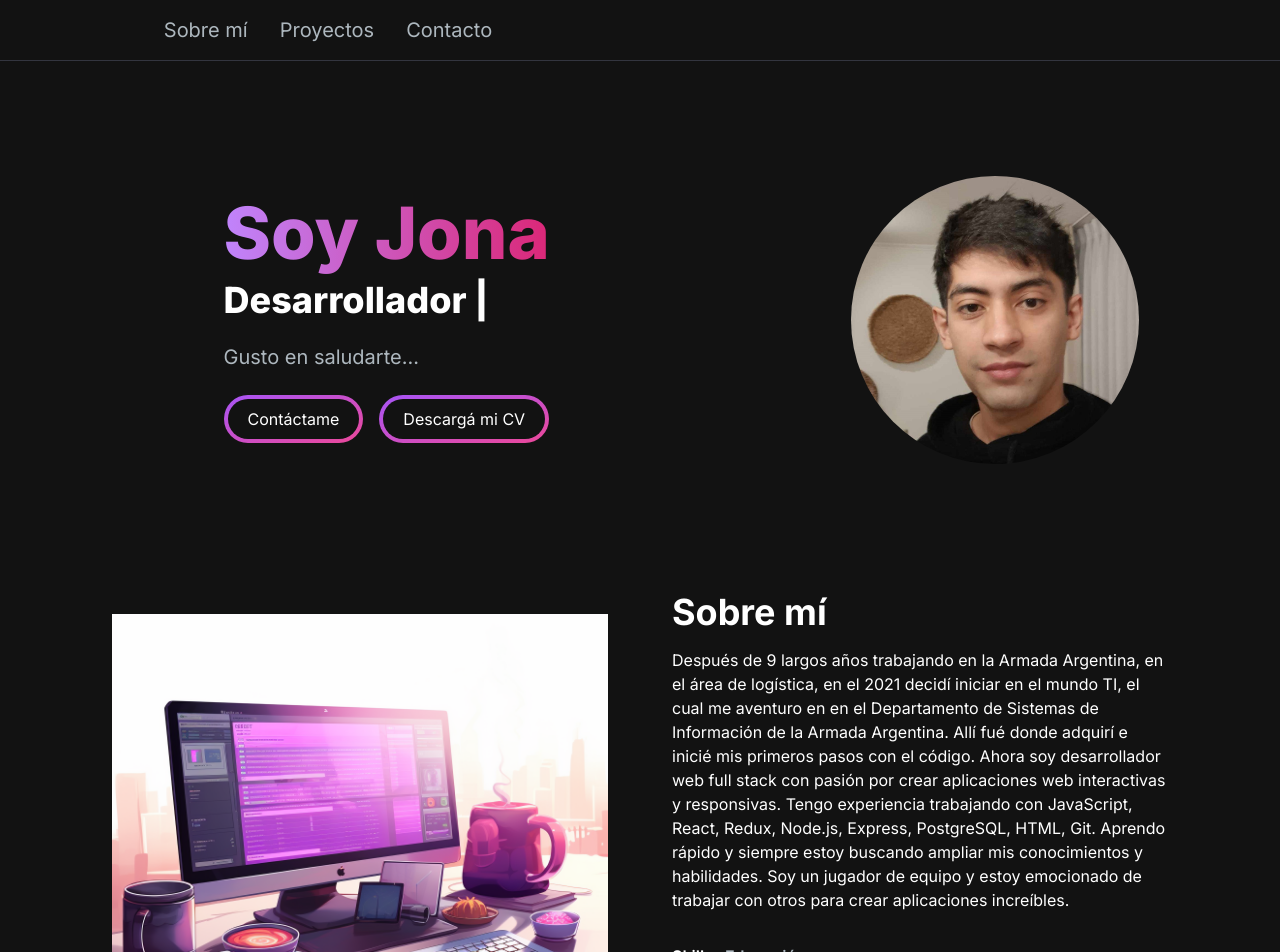
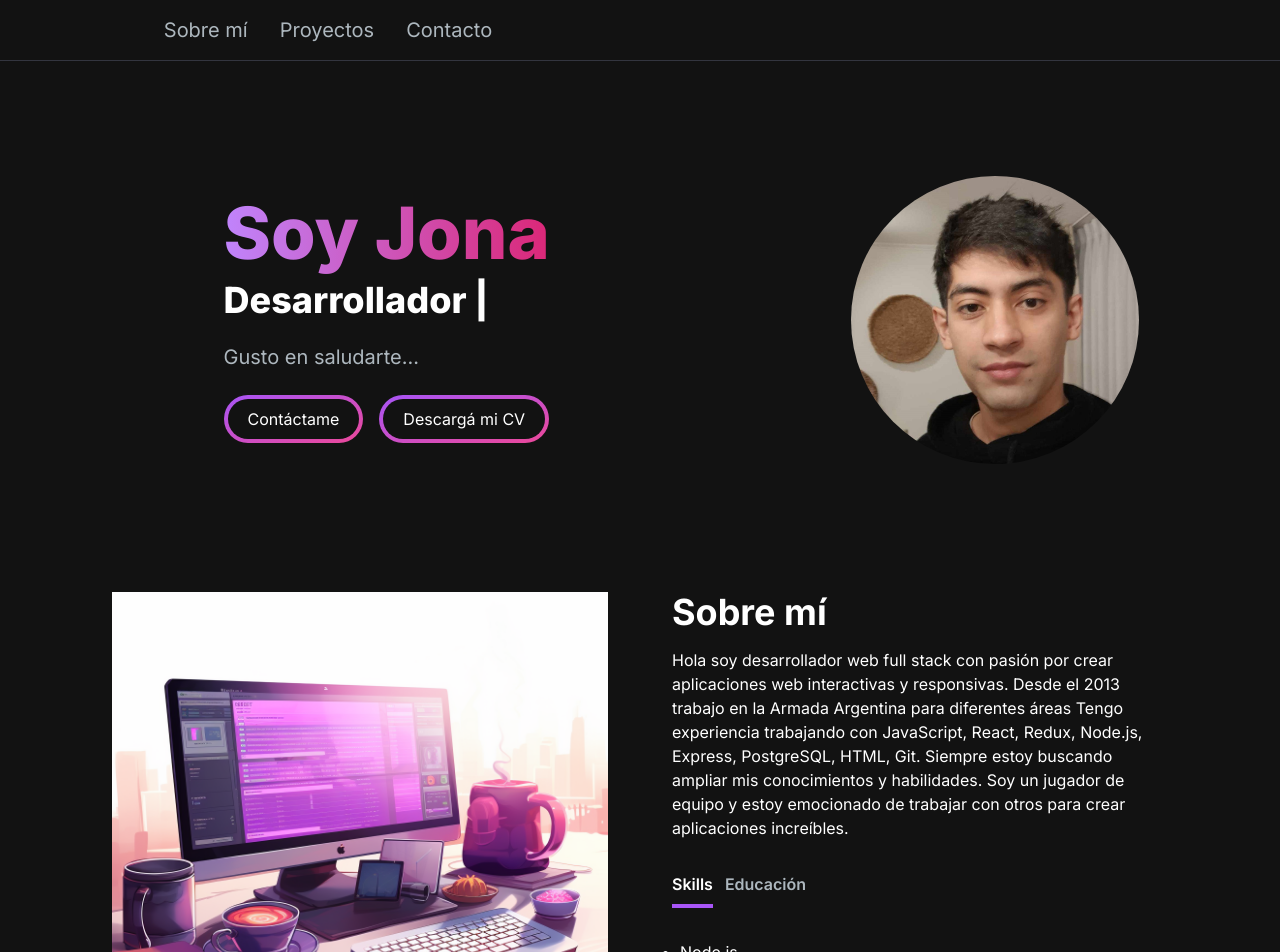
Before and after one commit to Jongabee/portfolio-v2, a Next.js app: page / in a window 1280 px wide. Shown: the top 952 px of the page. Built offline with nearby package versions, Linux system fonts and the light colour scheme.

Commit message:
Update TextAboutMe.jsx

```diff
--- a/src/app/components/TextAboutMe.jsx
+++ b/src/app/components/TextAboutMe.jsx
@@ -1,14 +1,11 @@
 const TextAboutMe = () => {
   return (
     <p>
-      Después de 9 largos años trabajando en la Armada Argentina, en el área de
-      logística, en el 2021 decidí iniciar en el mundo TI, el cual me aventuro
-      en en el Departamento de Sistemas de Información de la Armada Argentina.
-      Allí fué donde adquirí e inicié mis primeros pasos con el código. Ahora
-      soy desarrollador web full stack con pasión por crear aplicaciones web
-      interactivas y responsivas. Tengo experiencia trabajando con JavaScript,
-      React, Redux, Node.js, Express, PostgreSQL, HTML, Git. Aprendo rápido y
-      siempre estoy buscando ampliar mis conocimientos y habilidades. Soy un
+      Hola soy desarrollador web full stack con pasión por crear aplicaciones web
+      interactivas y responsivas. Desde el 2013 trabajo en la Armada Argentina para diferentes áreas
+      Tengo experiencia trabajando con JavaScript,
+      React, Redux, Node.js, Express, PostgreSQL, HTML, Git. Siempre estoy buscando ampliar
+      mis conocimientos y habilidades. Soy un
       jugador de equipo y estoy emocionado de trabajar con otros para crear
       aplicaciones increíbles.
     </p>
```
